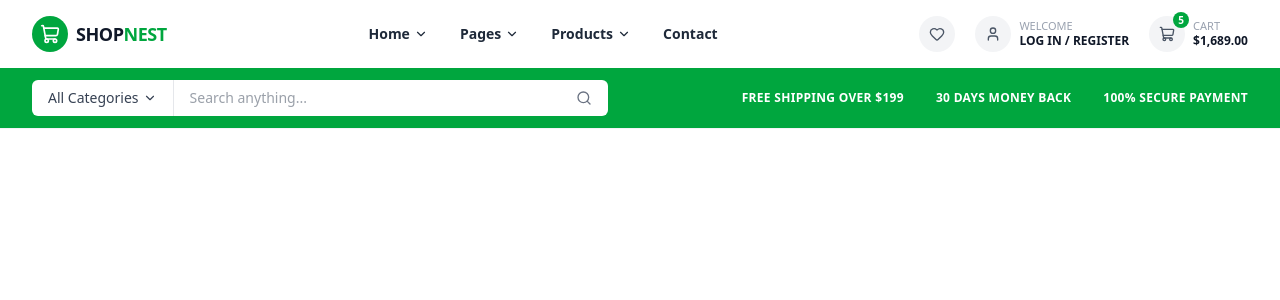
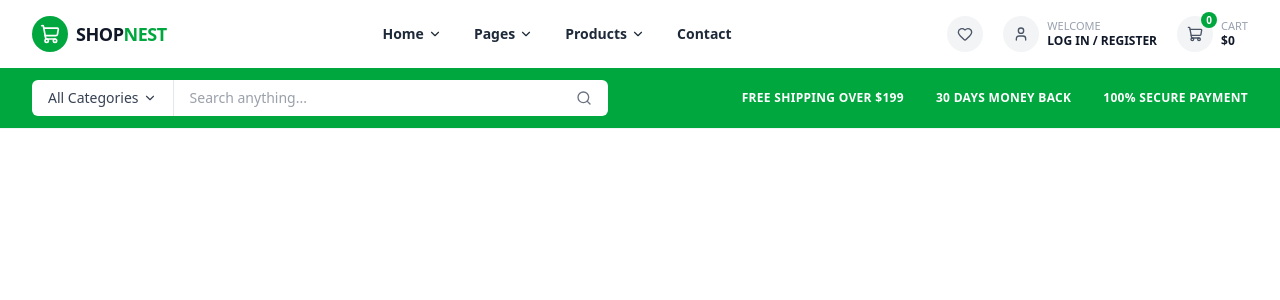
Before and after one commit to nusratjahan7/ShopNest, a Next.js app in the folder frontend/: page / in a window 1280 px wide. Shown: the top 300 px of the page. Built offline with nearby package versions, Linux system fonts and the light colour scheme.

Commit message:
change login path and cart coutn

```diff
--- a/frontend/src/components/shared/Navbar.tsx
+++ b/frontend/src/components/shared/Navbar.tsx
@@ -80,8 +80,8 @@ export default function Navbar() {
   const [mobileOpen, setMobileOpen] = useState(false);
   const [mobileAccordion, setMobileAccordion] = useState<string | null>(null);
 
-  const cartCount = 5;
-  const cartTotal = "$1,689.00";
+  const cartCount = 0;
+  const cartTotal = "$0";
 
   return (
     <header className="w-full border-b border-gray-100 font-sans">
@@ -159,7 +159,7 @@ export default function Navbar() {
             <span className="text-left leading-tight">
               <span className="block text-[11px] text-gray-400">WELCOME</span>
               <Link
-                href="/login"
+                href="/auth/login"
                 className="block text-xs font-bold text-gray-900 hover:text-green-600"
               >
                 LOG IN / REGISTER
```
